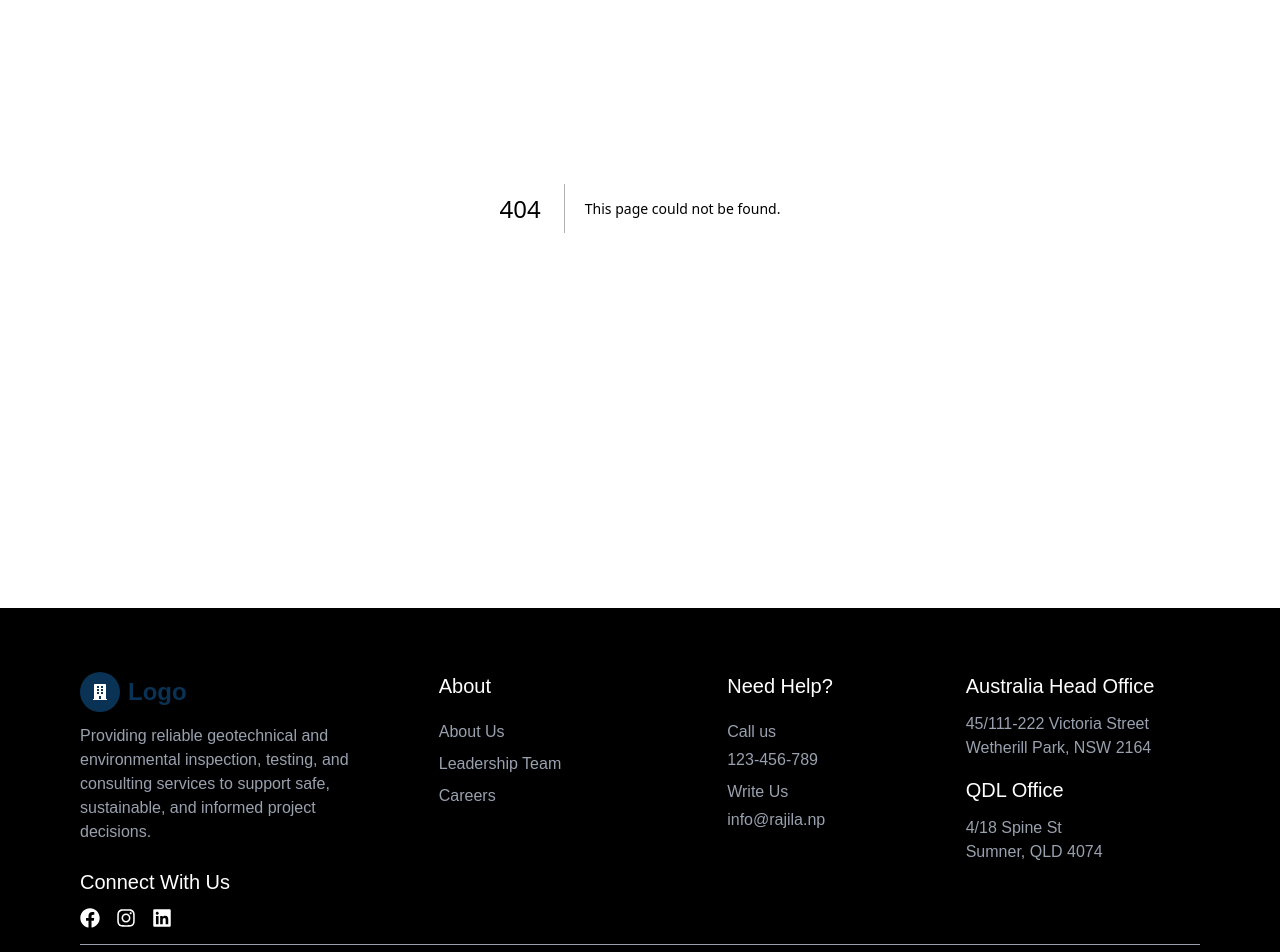
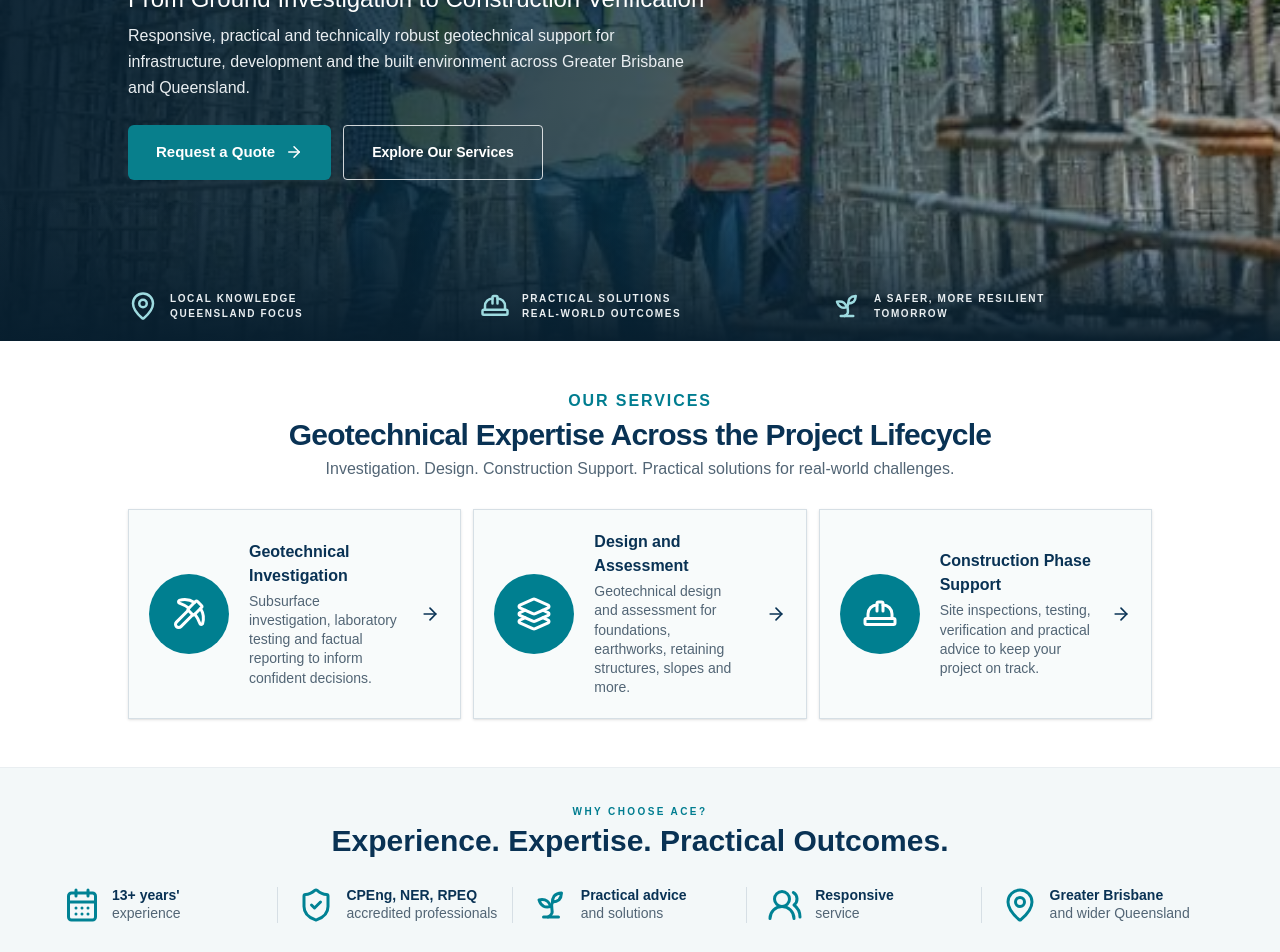
Before and after one commit to rajila598/geotech, a Next.js app: page /home in a window 1280 px wide. Before the commit this address had no page. Shown: the part 320-1272 px from the top of the page. Built offline with nearby package versions, Linux system fonts and the light colour scheme.

Commit message:
home page new

```diff
--- a/app/globals.css
+++ b/app/globals.css
@@ -1,9 +1,4 @@
 @import "tailwindcss";
-
-:root {
-  --background: #ffffff;
-  --foreground: #171717;
-}
 
 html,
 body {
@@ -26,9 +21,50 @@ body {
   --color-secondary: #355162;
 
   --color-brand-bg: #fcece3;
-  --color-brand-accent: #026D7F;
-  --color-brand-accent-hover: #e35f3c;
   --color-brand-muted: #6b6b6b;
+}
+
+@theme {
+  /* Brand Teal */
+  --color-brand-50: #E6F4F4;
+  --color-brand-100: #C6E7E8;
+  --color-brand-200: #8FD0D3;
+  --color-brand-300: #4BB0B7;
+  --color-brand-400: #168F9A;
+  --color-brand-500: #087F8C;
+  --color-brand-600: #076773;
+  --color-brand-700: #08535E;
+  --color-brand-800: #0B424B;
+  --color-brand-900: #0A343B;
+
+  /* Deep Navy */
+  --color-navy-50: #EAF0F6;
+  --color-navy-100: #D4DFEB;
+  --color-navy-200: #A8BDD2;
+  --color-navy-300: #7896B2;
+  --color-navy-400: #496D8D;
+  --color-navy-500: #284D6D;
+  --color-navy-600: #102A43;
+  --color-navy-700: #0D2338;
+  --color-navy-800: #091B2D;
+  --color-navy-900: #061321;
+
+  /* Slate / Neutral */
+  --color-slate-50: #F6F8F9;
+  --color-slate-100: #E9EEF1;
+  --color-slate-200: #D6DFE5;
+  --color-slate-300: #B7C5CE;
+  --color-slate-400: #91A3B0;
+  --color-slate-500: #718695;
+  --color-slate-600: #526575;
+  --color-slate-700: #3F5261;
+  --color-slate-800: #2C3D4B;
+  --color-slate-900: #1B2A35;
+
+  /* Surfaces */
+  --color-surface: #FFFFFF;
+  --color-surface-muted: #F1F5F7;
+  --color-surface-accent: #D5E7E9;
 }
 
 @media (prefers-color-scheme: dark) {
@@ -50,10 +86,14 @@ body {
   }
 
   .button {
-    @apply inline-flex items-center cursor-pointer gap-2.5 bg-brand-accent text-white rounded-md px-7 py-4 text-[15px] font-bold shadow-brand-bg hover:bg-brand-accent-hover transition-colors;
+    @apply inline-flex items-center cursor-pointer gap-2.5 bg-brand-500 text-white rounded-md px-7 py-4 text-[15px] font-bold shadow-brand-bg hover:bg-brand-600 transition-colors;
+  }
+
+  .button-transparent {
+    @apply inline-flex items-center gap-3 rounded-sm border border-white/80 px-7 py-3.5 text-sm font-bold transition hover:bg-white/10;
   }
   .footer-link{
-    @apply hover:text-brand-accent
+    @apply hover:text-brand-500
   }
   .footer-subheading{
     @apply text-white text-xl pb-3
--- /dev/null
+++ b/app/home/page.tsx
@@ -0,0 +1,112 @@
+import HeroSection from "@/components/Home/HeroSection/HeroSection";
+import {
+  LuArrowRight,
+  LuCalendarDays,
+  LuHardHat,
+  LuLayers3,
+  LuMapPin,
+  LuPickaxe,
+  LuShieldCheck,
+  LuSprout,
+  LuUsersRound,
+} from "react-icons/lu";
+
+const services = [
+  {
+    title: "Geotechnical Investigation",
+    description:
+      "Subsurface investigation, laboratory testing and factual reporting to inform confident decisions.",
+    icon: LuPickaxe,
+  },
+  {
+    title: "Design and Assessment",
+    description:
+      "Geotechnical design and assessment for foundations, earthworks, retaining structures, slopes and more.",
+    icon: LuLayers3,
+  },
+  {
+    title: "Construction Phase Support",
+    description:
+      "Site inspections, testing, verification and practical advice to keep your project on track.",
+    icon: LuHardHat,
+  },
+];
+
+const credentials = [
+  { value: "13+ years'", label: "experience", icon: LuCalendarDays },
+  {
+    value: "CPEng, NER, RPEQ",
+    label: "accredited professionals",
+    icon: LuShieldCheck,
+  },
+  { value: "Practical advice", label: "and solutions", icon: LuSprout },
+  { value: "Responsive", label: "service", icon: LuUsersRound },
+  { value: "Greater Brisbane", label: "and wider Queensland", icon: LuMapPin },
+];
+
+export default function HomePage() {
+  return (
+    <main className="overflow-hidden bg-white text-[#093254]">
+      <HeroSection />
+      <section id="services" className="mx-auto w-[80%] py-12 text-center">
+        <p className=" font-bold tracking-[0.12em] text-[#007d90]">
+          OUR SERVICES
+        </p>
+        <h2 className="mt-1 text-2xl font-extrabold tracking-tight sm:text-3xl">
+          Geotechnical Expertise Across the Project Lifecycle
+        </h2>
+        <p className="mt-1 text-sm text-slate-600 sm:text-base">
+          Investigation. Design. Construction Support. Practical solutions for
+          real-world challenges.
+        </p>
+        <div className="mt-7 grid gap-3 md:grid-cols-3">
+          {services.map(({ title, description, icon: Icon }) => (
+            <article
+              key={title}
+              className="group flex items-center gap-5 border border-slate-200 bg-[#f8fbfb] p-5 text-left shadow-sm"
+            >
+              <div className="grid h-20 w-20 shrink-0 place-items-center rounded-full bg-[#007f90] text-4xl text-white">
+                <Icon />
+              </div>
+              <div>
+                <h3 className="font-bold">{title}</h3>
+                <p className="mt-1 text-sm leading-snug text-slate-600">
+                  {description}
+                </p>
+              </div>
+              <LuArrowRight className="ml-auto shrink-0 text-xl text-[#093254] transition group-hover:translate-x-1" />
+            </article>
+          ))}
+        </div>
+      </section>
+
+      <section
+        id="contact"
+        className="border-y border-slate-100 bg-[#f3f8f9] py-9 text-center"
+      >
+        <div className="mx-auto w-[90%] max-w-6xl">
+          <p className="text-[10px] font-bold tracking-[0.24em] text-[#007d90]">
+            WHY CHOOSE ACE?
+          </p>
+          <h2 className="mt-1 text-2xl font-extrabold sm:text-3xl">
+            Experience. Expertise. Practical Outcomes.
+          </h2>
+          <div className="mt-7 grid grid-cols-1 gap-5 text-left sm:grid-cols-2 lg:grid-cols-5">
+            {credentials.map(({ value, label, icon: Icon }) => (
+              <div
+                key={value}
+                className="flex items-center gap-3 lg:border-r lg:border-slate-200 lg:pr-3 last:border-0"
+              >
+                <Icon className="shrink-0 text-4xl text-[#008294]" />
+                <p className="text-sm leading-tight">
+                  <strong className="block text-[#093254]">{value}</strong>
+                  <span className="text-slate-600">{label}</span>
+                </p>
+              </div>
+            ))}
+          </div>
+        </div>
+      </section>
+    </main>
+  );
+}
--- a/components/Carousel/CarouselCard.tsx
+++ b/components/Carousel/CarouselCard.tsx
@@ -25,7 +25,7 @@ const CarouselCard: React.FC<CarouselCardProps> = ({ slide }) => {
     <div className="w-full lg:flex-1 font-albert">
       <h1 className="text-4xl sm:text-5xl lg:text-7xl leading-[1.08] mb-5 lg:mb-6">
         {slide.title}{" "}
-        <span className="text-brand-accent">
+        <span className="text-brand-500">
           {slide.highlightText}
         </span>
       </h1>
@@ -46,7 +46,7 @@ const CarouselCard: React.FC<CarouselCardProps> = ({ slide }) => {
         {slide.secondaryText}{" "}
         <a
           href={slide.secondaryLinkHref}
-          className="text-brand-accent font-bold no-underline hover:underline"
+          className="text-brand-500 font-bold no-underline hover:underline"
         >
           {slide.secondaryLinkText}
         </a>
--- a/components/Counter/Counter.tsx
+++ b/components/Counter/Counter.tsx
@@ -8,28 +8,28 @@ const Counter = () => {
       <div className="relative overflow-hidden bg-white text-black font-albert">
         <RevealSection className="px-6 py-32 md:px-16 flex justify-between">
           <div>
-            <div className="text-3xl md:text-4xl text-brand-accent">
+            <div className="text-3xl md:text-4xl text-brand-500">
               <CountUp end={250} />
             </div>
             <p className="mt-3 text-sm uppercase">Projects</p>
           </div>
 
           <div>
-            <div className="text-3xl md:text-4xl text-brand-accent">
+            <div className="text-3xl md:text-4xl text-brand-500">
               <CountUp end={48} />
             </div>
             <p className="mt-3 text-sm uppercase">Clients</p>
           </div>
 
           <div>
-            <div className="text-3xl md:text-4xl text-brand-accent">
+            <div className="text-3xl md:text-4xl text-brand-500">
               <CountUp end={12} />
             </div>
             <p className="mt-3 text-sm uppercase">Awards</p>
           </div>
 
           <div>
-            <div className="text-3xl md:text-4xl text-brand-accent">
+            <div className="text-3xl md:text-4xl text-brand-500">
               <CountUp end={8} />
             </div>
             <p className="mt-3 text-sm uppercase">Years</p>
--- a/components/Footer/Footer.tsx
+++ b/components/Footer/Footer.tsx
@@ -19,13 +19,13 @@ const Footer = () => {
             </p>
             <p className="text-white text-xl py-3">Connect With Us</p>
             <div className="flex gap-4 text-xl text-white">
-              <a href="#" className="hover:text-brand-accent">
+              <a href="#" className="hover:text-brand-500">
                 <FaFacebook />
               </a>
-              <a href="#" className="hover:text-brand-accent">
+              <a href="#" className="hover:text-brand-500">
                 <FaInstagram />
               </a>
-              <a href="#" className="hover:text-brand-accent">
+              <a href="#" className="hover:text-brand-500">
                 <FaLinkedin />
               </a>
             </div>
@@ -87,7 +87,7 @@ const Footer = () => {
           <div>
             <p>
               Powered by{" "}
-              <a href="#" className="underline hover:text-brand-accent">
+              <a href="#" className="underline hover:text-brand-500">
                 Geocon Engineering Consultancy
               </a>
             </p>
--- a/components/Helper/ScrollToTop.tsx
+++ b/components/Helper/ScrollToTop.tsx
@@ -27,7 +27,7 @@ const ScrollToTop = () => {
       {isVisible && (
         <button
           onClick={scrollToTop}
-          className="bg-brand-accent cursor-pointer rounded-full text-white w-12 h-12 flex items-center justify-center focus:outline-none"
+          className="bg-brand-500 cursor-pointer rounded-full text-white w-12 h-12 flex items-center justify-center focus:outline-none"
         >
           <FaArrowUp />
         </button>
--- /dev/null
+++ b/components/Home/HeroSection/HeroBackgroundImage.tsx
@@ -0,0 +1,19 @@
+import Image from "next/image";
+
+const HeroBackgroundImage = () => {
+  return (
+    <>
+      <Image
+        src="/carousel/construct.jpg"
+        alt="Construction work at a geotechnical site"
+        fill
+        priority
+        sizes="100vw"
+        className="object-cover object-center"
+      />
+      <div className="absolute inset-0 bg-linear-to-r from-[#061d2d]/95 via-[#082a3b]/76 to-[#082a3b]/20" />
+      <div className="absolute inset-x-0 bottom-0 h-36 bg-linear-to-t from-[#071e2e]/95 to-transparent" />
+    </>
+  );
+};
+export default HeroBackgroundImage;
--- /dev/null
+++ b/components/Home/HeroSection/HeroSection.tsx
@@ -0,0 +1,55 @@
+import Link from "next/link";
+import { LuArrowRight, LuHardHat, LuMapPin, LuSprout } from "react-icons/lu";
+import HeroBackgroundImage from "./HeroBackgroundImage";
+
+const HeroSection = () => {
+  return (
+    <section className="relative isolate min-h-[565px] overflow-hidden">
+      <HeroBackgroundImage />
+      <div className="relative mx-auto flex min-h-[565px] w-[80%] flex-col justify-center pb-32 pt-10 text-white">
+        <h1 className="max-w-3xl text-4xl leading-[0.98] font-extrabold tracking-tight sm:text-5xl lg:text-6xl">
+          Practical Geotechnical
+          <br />
+          Solutions
+        </h1>
+        <p className="mt-4 text-xl font-medium sm:text-2xl">
+          From Ground Investigation to Construction Verification
+        </p>
+        <p className="mt-2 max-w-xl text-sm leading-relaxed text-slate-100 sm:text-base">
+          Responsive, practical and technically robust geotechnical support for
+          infrastructure, development and the built environment across Greater
+          Brisbane and Queensland.
+        </p>
+        <div className="mt-6 flex flex-wrap gap-3">
+          <Link href="#contact" className="button">
+            Request a Quote <LuArrowRight className="text-lg" />
+          </Link>
+          <Link href="#services" className="button-transparent">
+            Explore Our Services
+          </Link>
+        </div>
+      </div>
+
+      <div className="absolute inset-x-0 bottom-0 z-10 mx-auto grid w-[80%] grid-cols-1 gap-4 pb-5 text-white sm:grid-cols-3 sm:gap-8">
+        {[
+          [LuMapPin, "Local knowledge", "Queensland focus"],
+          [LuHardHat, "Practical solutions", "Real-world outcomes"],
+          [LuSprout, "A safer, more resilient", "tomorrow"],
+        ].map(([Icon, title, label]) => {
+          const FeatureIcon = Icon as typeof LuMapPin;
+          return (
+            <div className="flex items-center gap-3" key={title as string}>
+              <FeatureIcon className="shrink-0 text-3xl text-[#9edbe0]" />
+              <p className="text-[10px] font-bold uppercase tracking-[0.16em] text-slate-100">
+                {title as string}
+                <br />
+                {label as string}
+              </p>
+            </div>
+          );
+        })}
+      </div>
+    </section>
+  );
+};
+export default HeroSection;
--- a/components/Navbar/MobileNav.tsx
+++ b/components/Navbar/MobileNav.tsx
@@ -19,9 +19,9 @@ const MobileNav = ({isMenuOpen, closeNavbar}: Props) => {
               <Link
                 href={link.url}
                 key={link.id}
-                className="text-primary hover:font-semibold transition-all duration-200"
+                className="font-semibold underline decoration-transparent hover:decoration-white underline-offset-8 decoration-[3px] transition-all duration-300 delay-150 ease-in-out"
               >
-                <p className="text-white w-fit text-[20px] ml-12 border-b-[1.5px] pb-1 border-white sm:text-[30px]">{link.lable}</p>
+                <p className="text-lg ml-12">{link.lable}</p>
               </Link>
             );
           })}
--- a/components/Navbar/Navbar.tsx
+++ b/components/Navbar/Navbar.tsx
@@ -11,7 +11,7 @@ type Props = {
 
 const Navbar = ({ openNavbar }: Props) => {
   return (
-    <div className="h-[12vh] relative z-10 lg:mt-8">
+    <div className="h-[12vh] relative z-10">
       <div className="flex items-center h-full w-[90%] xl:w-[80%] mx-auto justify-between">
         {/* logo */}
         <Logo />
@@ -22,7 +22,7 @@ const Navbar = ({ openNavbar }: Props) => {
               <Link
                 href={link.url}
                 key={link.id}
-                className="text-primary hover:font-semibold transition-all duration-200"
+                className="text-navy-600 font-semibold underline decoration-transparent hover:decoration-brand-500 underline-offset-8 decoration-[3px] transition-all duration-300 delay-150 ease-in-out"
               >
                 <p>{link.lable}</p>
               </Link>
```
Also changed, not shown: 1 other file (tests, documents, lock files or other folders).
